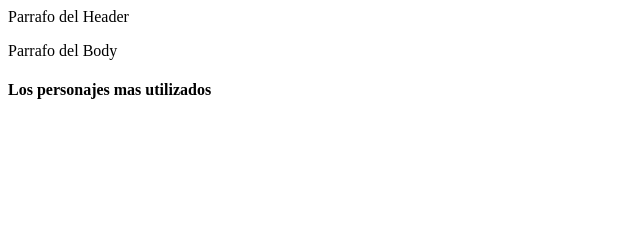
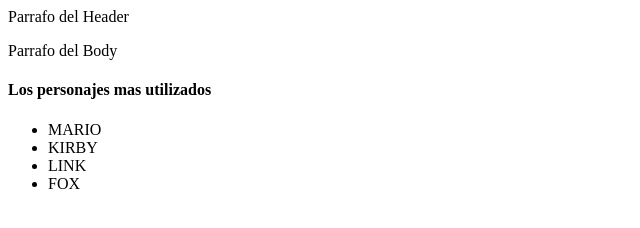
Before and after one commit to Angelxk/Practica1, a plain HTML site: page index.html in a window 1280 px wide. Shown: the whole page, without its empty margins (0-640 px from the left). Drawn offline with Linux system fonts and the light colour scheme.

Commit message:
Se agrego la lista de los personajes mas utilizados

```diff
--- a/index.html
+++ b/index.html
@@ -7,5 +7,11 @@
     </body>
     <footer>
         <h4>Los personajes mas utilizados</h4>
+        <ul>
+            <li>MARIO</li>
+            <li>KIRBY</li>
+            <li>LINK</li>
+            <li>FOX</li>
+        </ul>
     </footer>
 </html>
```
